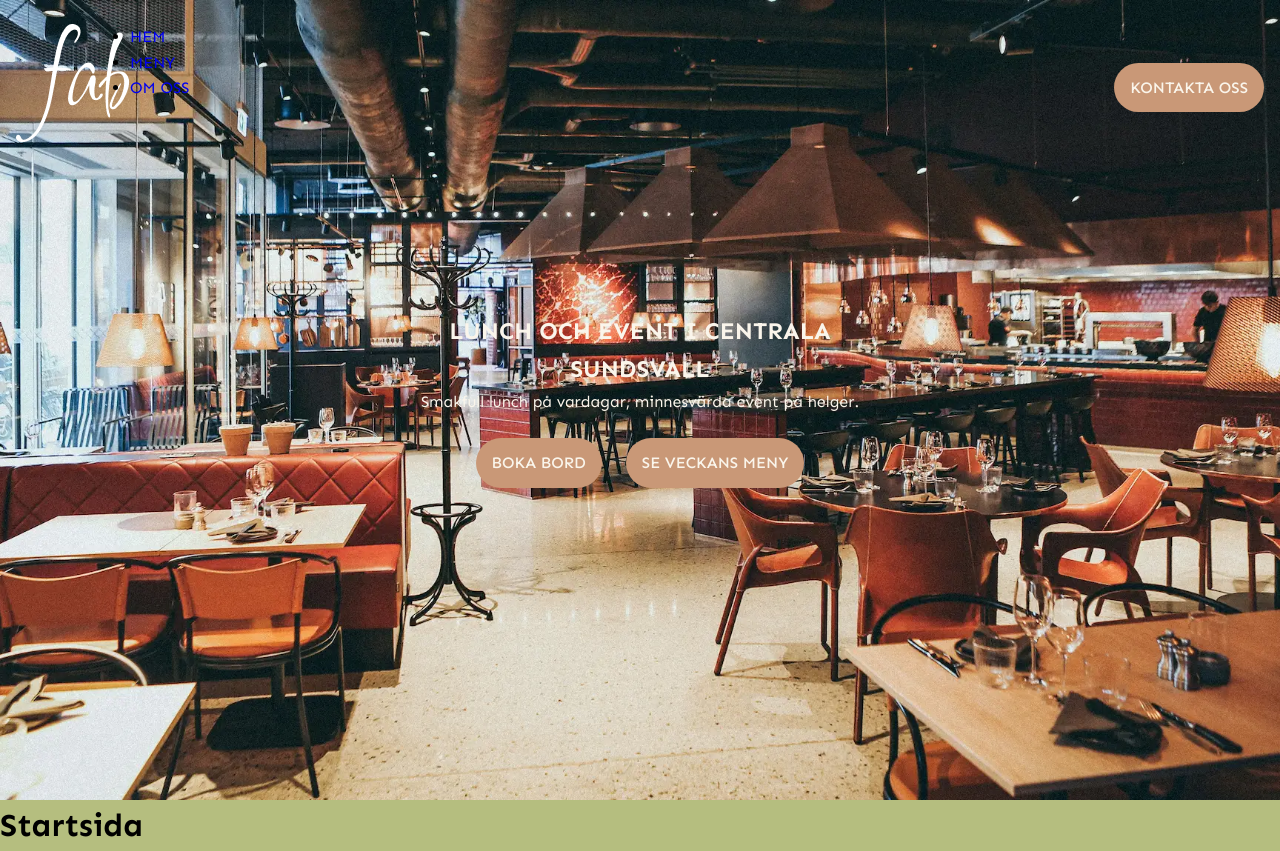
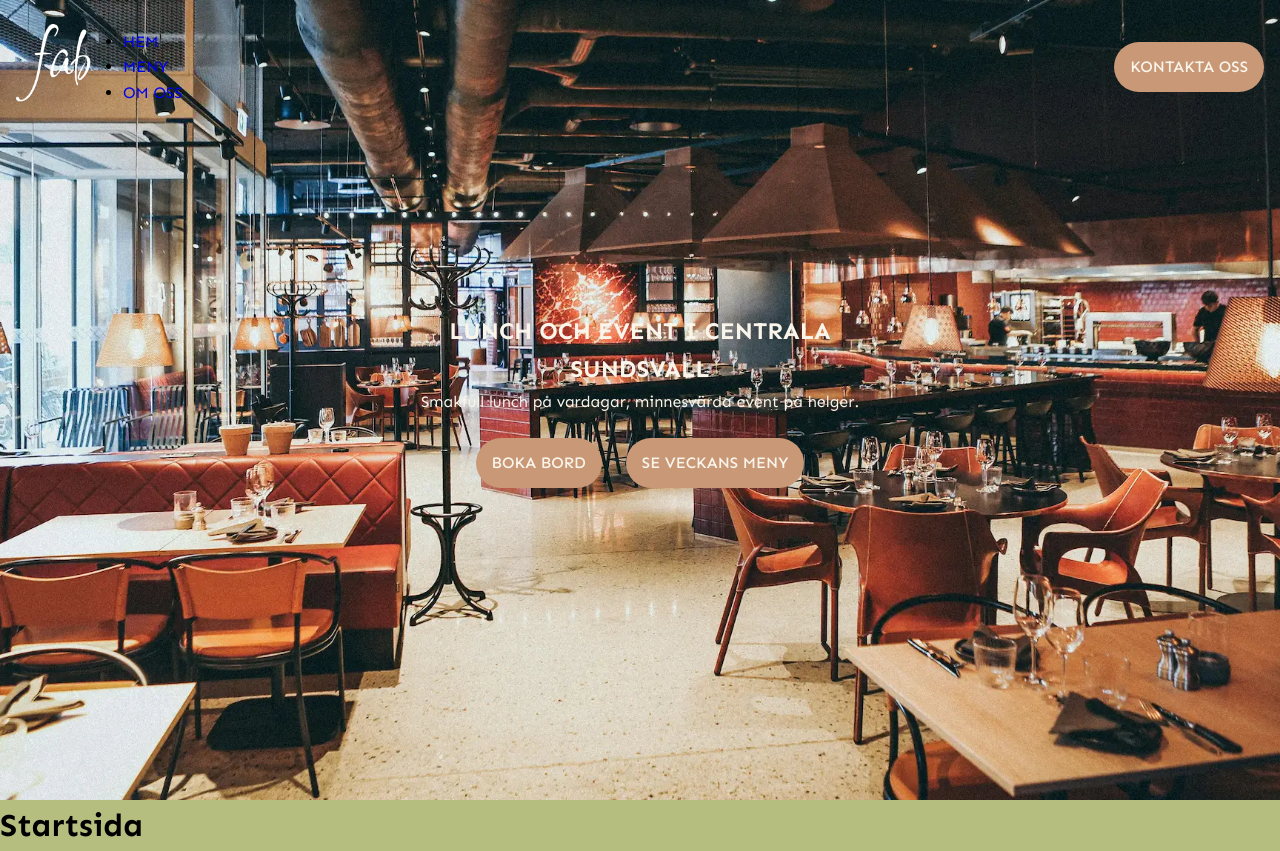
Before and after one commit to Punttt/fab-frontend, a website built with Vite: page index.html in a window 1280 px wide. Built offline with nearby package versions, Linux system fonts and the light colour scheme.

Commit message:
lägger in ikonen i en wrapper

```diff
--- a/src/styles/main.scss
+++ b/src/styles/main.scss
@@ -58,6 +58,17 @@
 
   .wrapper {
     display: flex;
+    align-items: center;
+    gap: 2rem;
+
+    .logo {
+        max-width: 75px;
+
+        img {
+            width: 100%;
+            height: auto;
+        }
+    }
   }
 }
 
```
